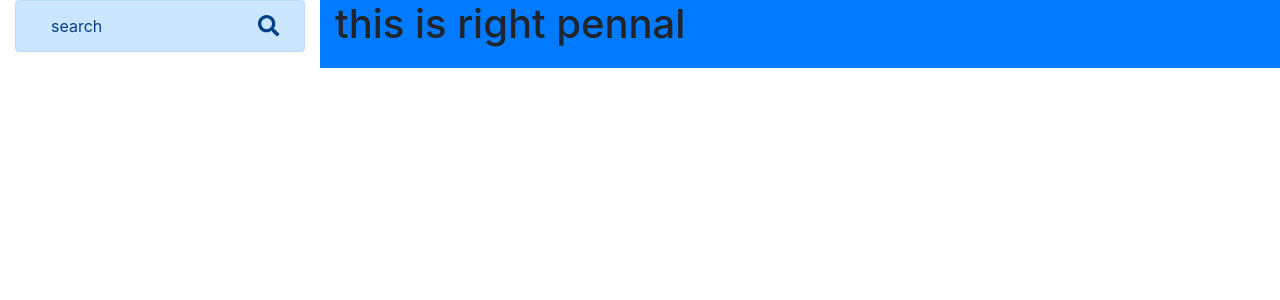
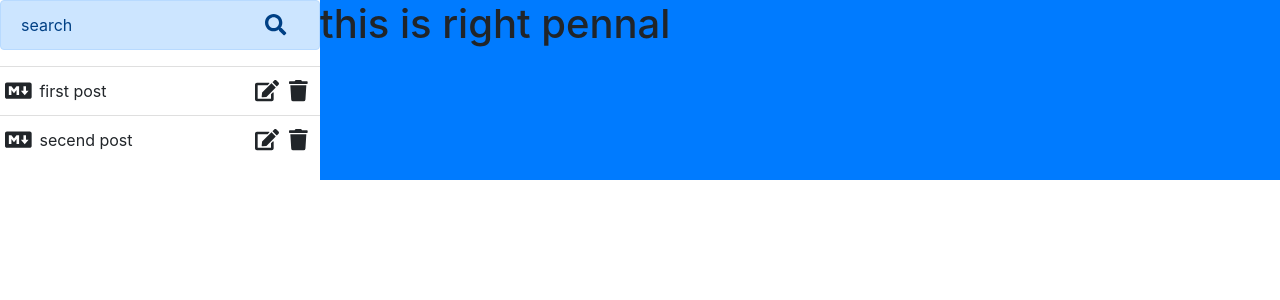
Before and after one commit to Samuel-Sx/electron-cloud-doc, a React (Create React App) app: page / in a window 1280 px wide. Shown: the top 300 px of the page. Built offline with nearby package versions, Linux system fonts and the light colour scheme.

Commit message:
新增文件列表组件

```diff
--- a/package.json
+++ b/package.json
@@ -5,6 +5,7 @@
   "main": "main.js",
   "dependencies": {
     "@fortawesome/fontawesome-svg-core": "^1.2.25",
+    "@fortawesome/free-brands-svg-icons": "^5.11.2",
     "@fortawesome/free-solid-svg-icons": "^5.11.2",
     "@fortawesome/react-fontawesome": "^0.1.4",
     "bootstrap": "^4.3.1",
--- a/src/App.css
+++ b/src/App.css
@@ -1,4 +1,19 @@
-.search-btn{
+ul,
+ol,
+h1,
+h2,
+h3,
+h4,
+h5,
+h6,
+p {
+  margin: 0;
+  padding: 0;
+}
+.col-1, .col-2, .col-3, .col-4, .col-5, .col-6, .col-7, .col-8, .col-9, .col-10, .col-11, .col-12{
+  padding: 0 !important;
+}
+.search-btn {
   background: none;
   border: none;
   color: inherit
--- a/src/App.js
+++ b/src/App.js
@@ -1,16 +1,24 @@
 import React from 'react';
 import './App.css';
 import 'bootstrap/dist/css/bootstrap.min.css';
-import FileSearch from './components/FileSearch'
+import FileSearch from './components/FileSearch';
+import FileList from './components/FileList';
 
-function App() {
+import filemock from './mock/defaultFiles'
+
+function App () {
   return (
     <div className="App container-fluid">
       <div className="row">
         <div className="col-3 bg-red">
           <FileSearch
             placeholder="search"
-            onFileSearch={(keywords) => {window.alert(keywords)}}
+            onFileSearch={(keywords) => { window.alert(keywords) }}
+          />
+          <FileList
+            files={filemock}
+            onFileEdit={() => {}}
+            onFileDelete={() => {}}
           />
         </div>
         <div className="col-9 bg-primary"><h1>this is right pennal</h1></div>
--- /dev/null
+++ b/src/components/FileList.js
@@ -0,0 +1,36 @@
+import React, { Fragment, useState } from 'react';
+import propTypes from 'prop-types';
+import { FontAwesomeIcon } from '@fortawesome/react-fontawesome';
+import { faEdit, faTrash } from '@fortawesome/free-solid-svg-icons';
+import { faMarkdown } from '@fortawesome/free-brands-svg-icons'
+
+const FileList = ({ files, onFileEdit, onFileDelete }) => {
+
+    return (
+        <ul
+            className="list-group-flush"
+        >
+            {
+                files.map(file => (
+                    <li
+                        key={file.id}
+                        className="list-group-item row d-flex justify-content-between align-items-center text-left"
+                    >
+                        <span className="col-1"><FontAwesomeIcon size="lg" icon={faMarkdown} /></span>
+                        <span className="col-8">{file.title}</span>
+                        <span className="col-1"><FontAwesomeIcon size="lg" icon={faEdit} /></span>
+                        <span className="col-1"><FontAwesomeIcon size="lg" icon={faTrash} /></span>
+                    </li>
+                ))
+            }
+        </ul>
+    )
+}
+
+FileList.propTypes = {
+    files: propTypes.array.isRequired,
+    onFileEdit: propTypes.func,
+    onFileEdit: propTypes.func
+}
+
+export default FileList;
--- /dev/null
+++ b/src/mock/defaultFiles.js
@@ -0,0 +1,14 @@
+export default [
+    {
+        id: 1,
+        title: 'first post',
+        body: 'show be aware of this',
+        createAt: 1563762965704
+    },
+    {
+        id: 2,
+        title: 'secend post',
+        body: '## this is the title',
+        createAt: 1563762965704
+    }
+]
```
Also changed, not shown: 1 other file (tests, documents, lock files or other folders).
